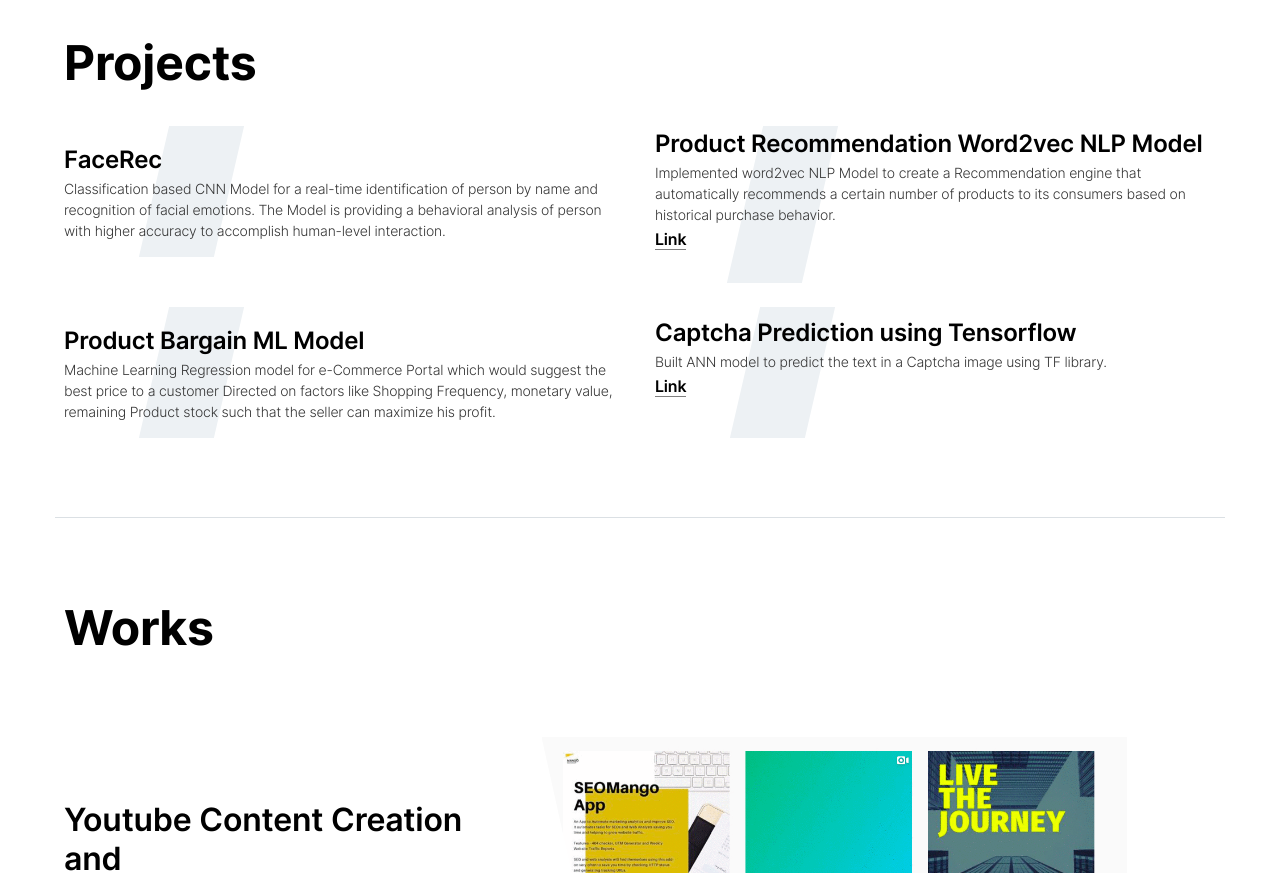
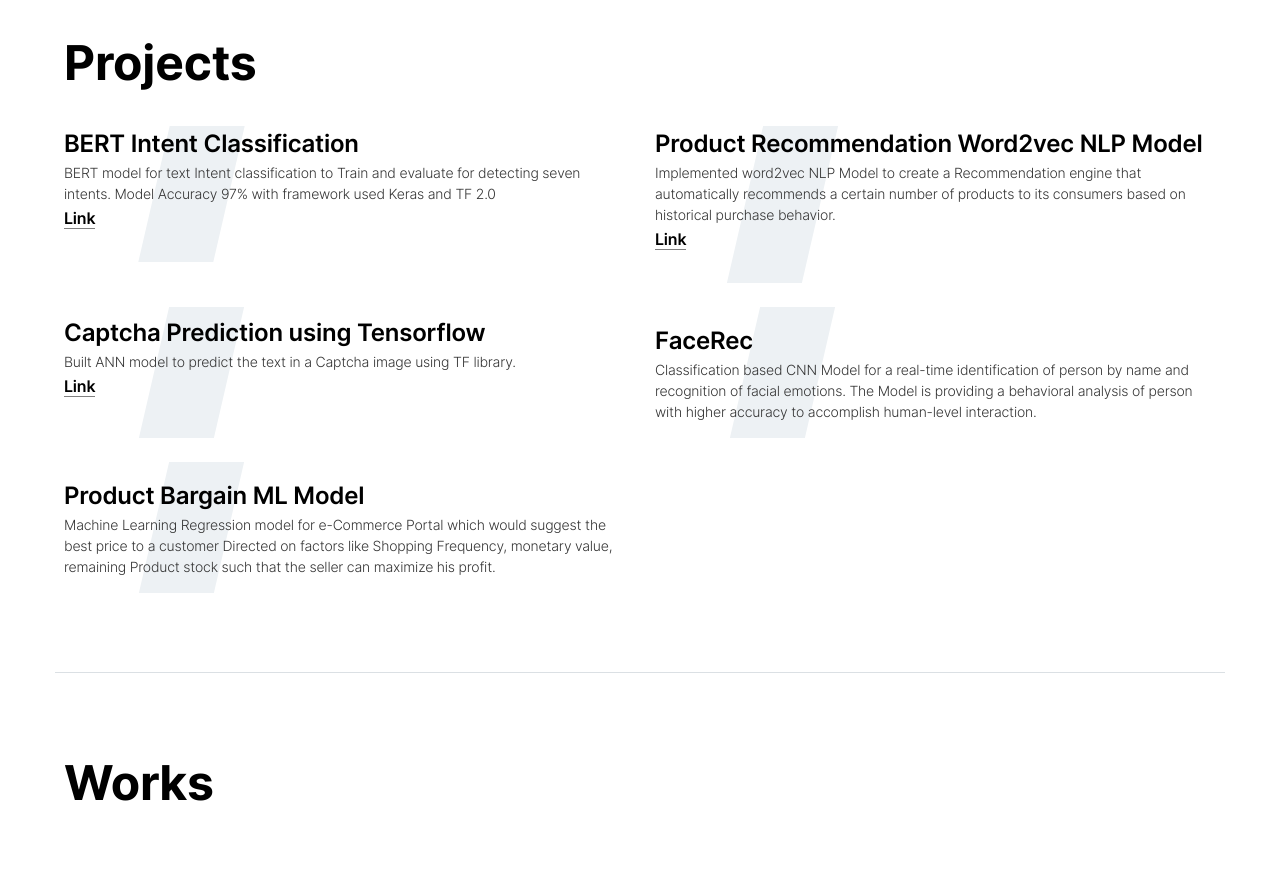
Before and after one commit to pymacbit/pymacbit.github.io, a plain HTML site: page index.html in a window 1280 px wide. Shown: the part 2820-3693 px from the top of the page. Drawn offline with Linux system fonts and the light colour scheme; files whose address does not match are found by name.

Commit message:
Project Updates with link

```diff
--- a/index.html
+++ b/index.html
@@ -510,15 +510,23 @@ And When it comes to offline activities, I hugely enjoy travelling, reading and
                 <h2>Projects</h2>
                 <div class="row pt-2 pt-md-4">
 
+
                   <div class="col-12 col-sm-6 mb-4 mb-sm-0">
                     <div class="education">
-                            <div class="education__title">FaceRec</div>
+                        <div class="education__title">BERT Intent Classification
+                        </div>
                         <div class="education__degree">
-                                Classification based CNN Model for a real-time identification of person by name and recognition of facial emotions. The Model is providing a behavioral analysis of person with higher accuracy to accomplish human-level interaction.
+                          BERT model for text Intent classification to Train and evaluate for detecting seven intents. Model Accuracy 97% with framework used Keras and TF 2.0
+
+                        </div>
+                        <p>
+
+                          <a href="https://github.com/pymacbit/BERT-Intent-Classification" target="_blank"> Link
+                          </a>
+                          </p>
+                    </div>
                 </div>
 
-                        </div>
-                    </div>
 
                  <div class="col-12 col-sm-6 mb-4 mb-sm-0">
                         <div class="education">
@@ -538,13 +546,6 @@ And When it comes to offline activities, I hugely enjoy travelling, reading and
 
 								<div class="row pt-2 pt-md-4">
 
-										<div class="col-12 col-sm-6 mb-4 mb-sm-0">
-												<div class="education">
-														<div class="education__title">Product Bargain ML Model</div>
-														<div class="education__degree">
-                              Machine Learning Regression model for e-Commerce Portal which would suggest the best price to a customer Directed on factors like Shopping Frequency, monetary value, remaining Product stock such that the seller can maximize his profit.</div>
-												</div>
-										</div>
 
                   <div class="col-12 col-sm-6 mb-4 mb-sm-0">
                     <div class="education">
@@ -563,7 +564,37 @@ And When it comes to offline activities, I hugely enjoy travelling, reading and
                     </div>
                 </div>
 
+
+                  <div class="col-12 col-sm-6 mb-4 mb-sm-0">
+                    <div class="education">
+                        <div class="education__title">FaceRec</div>
+                        <div class="education__degree">
+                            Classification based CNN Model for a real-time identification of person by name and recognition of facial emotions. The Model is providing a behavioral analysis of person with higher accuracy to accomplish human-level interaction.
                         </div>
+
+                    </div>
+                </div>
+
+
+
+                </div>
+
+
+								<div class="row pt-2 pt-md-4">
+
+                  <div class="col-12 col-sm-6 mb-4 mb-sm-0">
+                      <div class="education">
+                          <div class="education__title">Product Bargain ML Model</div>
+                          <div class="education__degree">
+                            Machine Learning Regression model for e-Commerce Portal which would suggest the best price to a customer Directed on factors like Shopping Frequency, monetary value, remaining Product stock such that the seller can maximize his profit.</div>
+                      </div>
+                  </div>
+
+              </div>
+
+
+
+
             </div>
         </div>
     </div>
```
Lines whose indentation alone changed are shown as unchanged.
